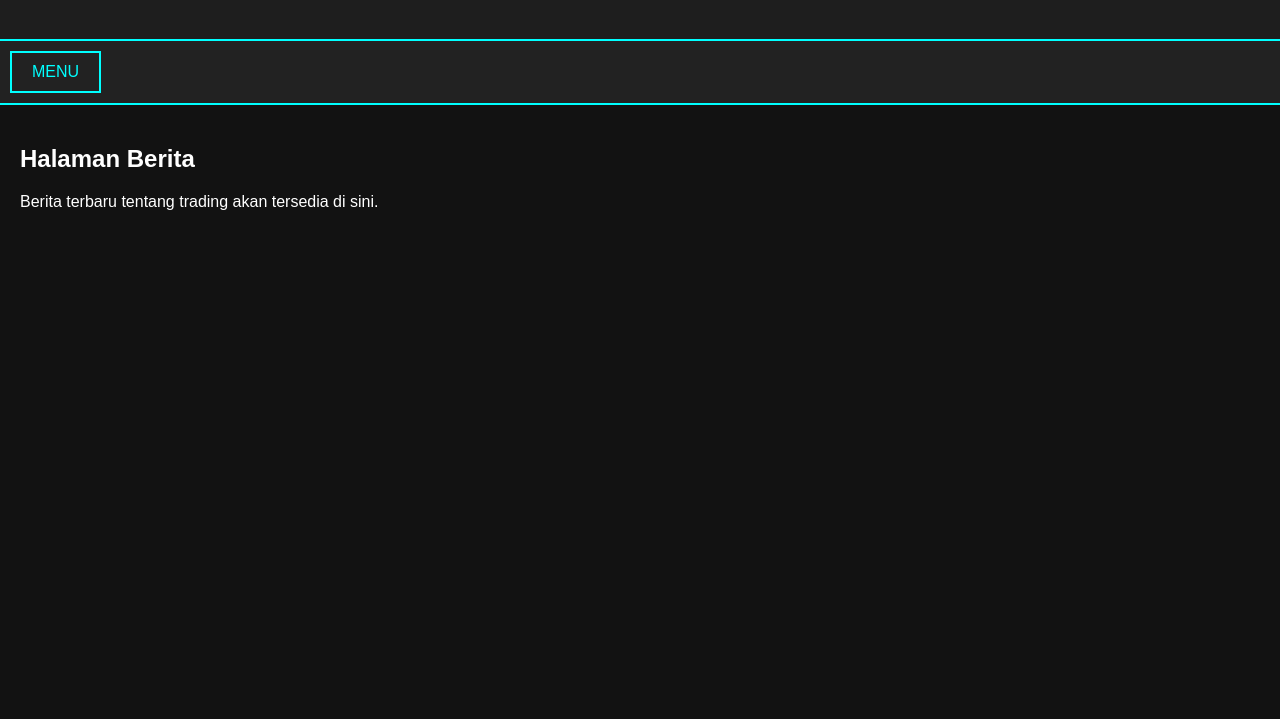
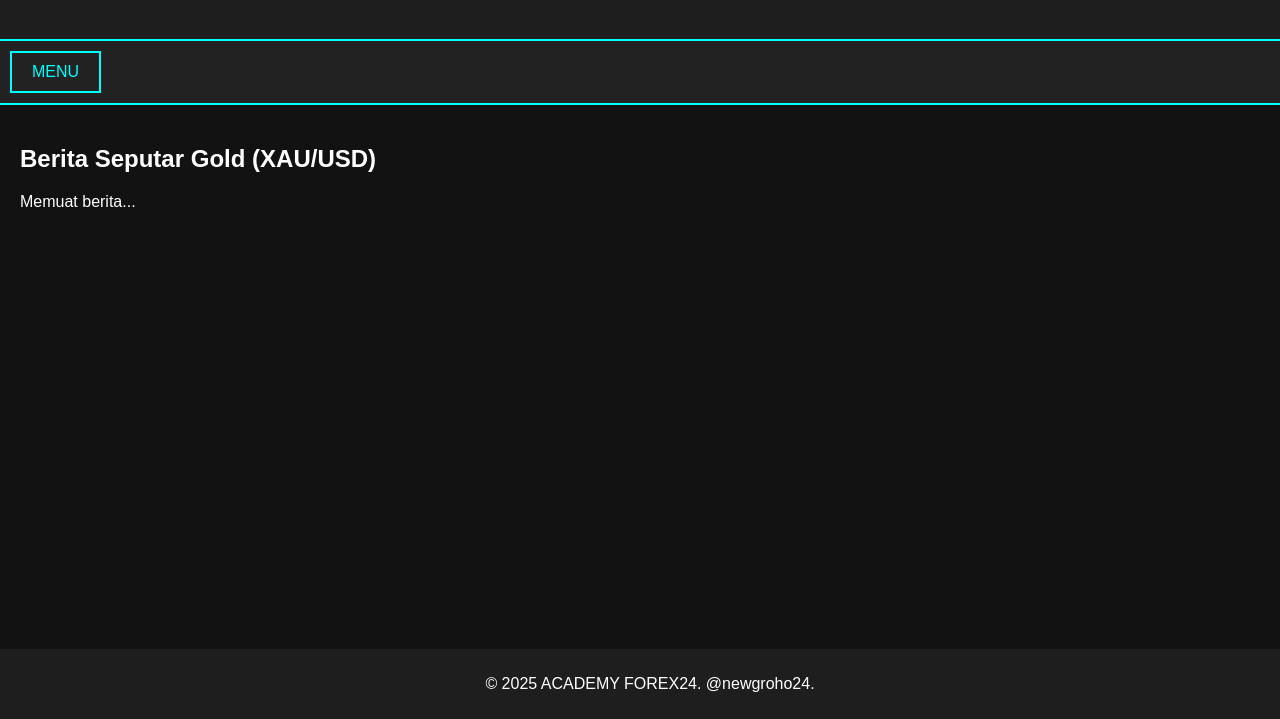
Before and after one commit to newgroho001/academyforex, a plain HTML site: page berita.html in a window 1280 px wide. Shown: the part 81-800 px from the top of the page. Drawn offline with Linux system fonts and the light colour scheme.

Commit message:
Update berita.html

```diff
--- a/berita.html
+++ b/berita.html
@@ -3,7 +3,7 @@
 <head>
     <meta charset="UTF-8">
     <meta name="viewport" content="width=device-width, initial-scale=1.0">
-    <title>Berita</title>
+    <title>Berita Gold XAU/USD</title>
     <link rel="stylesheet" href="style.css">
     <script src="script.js" defer></script>
 </head>
@@ -26,9 +26,12 @@
     </div>
 
     <main>
-        <h2>Halaman Berita</h2><p>Berita terbaru tentang trading akan tersedia di sini.</p>
+        <h2>Berita Seputar Gold (XAU/USD)</h2>
+        <div id="news-container">Memuat berita...</div>
     </main>
 
-     <!-- Footer akan dimuat di sini -->
+    <footer>
+        <p>© 2025 ACADEMY FOREX24. @newgroho24.</p>
+    </footer>
 </body>
 </html>
```
